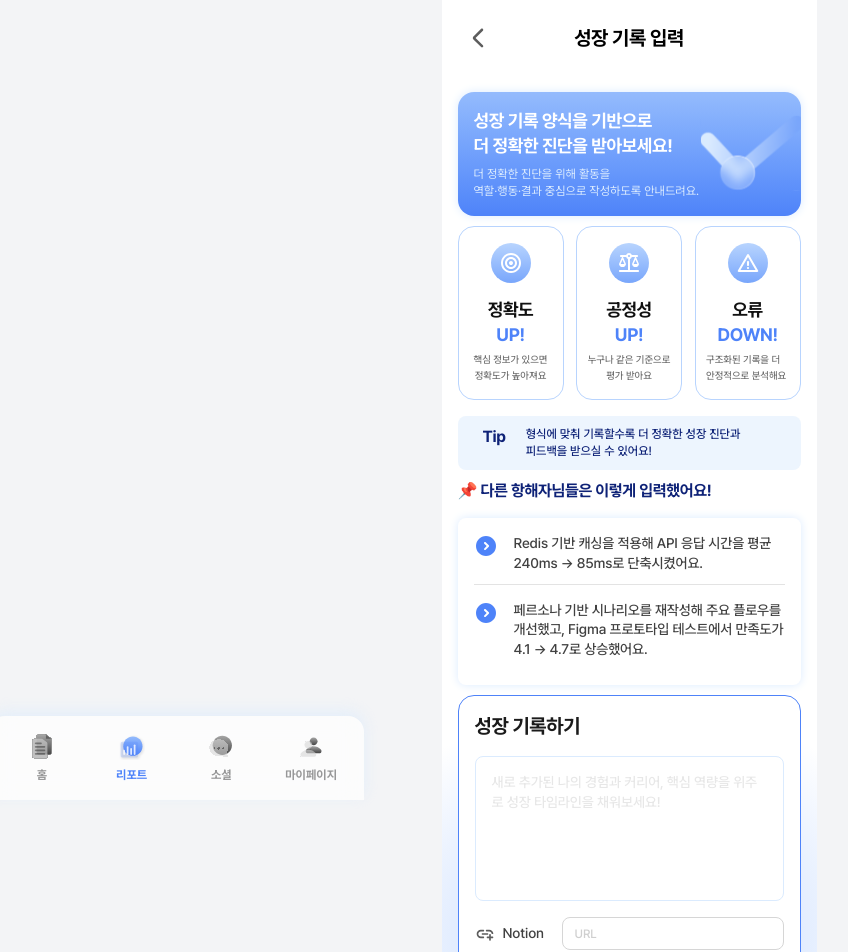
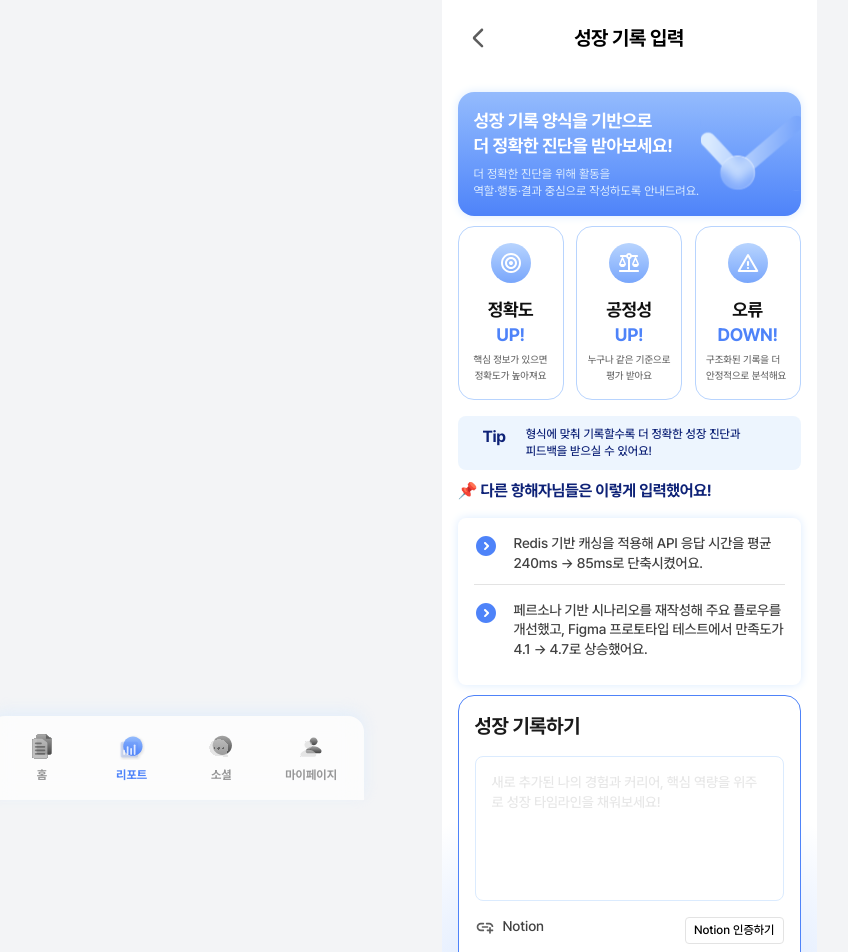
Before and after one commit to UMC9th-NaviK/NaviK-FE, a React (Vite) app: page /report/growth/write in a window 1280 px wide. Shown: the top 952 px of the page, without its empty margins (11-859 px from the left). Built offline with nearby package versions, Linux system fonts and the light colour scheme.

Commit message:
[FEAT] 성장 차트 기록 부분 수정

```diff
--- a/src/components/growth/GrowthRecord.tsx
+++ b/src/components/growth/GrowthRecord.tsx
@@ -1,8 +1,22 @@
 import { useState } from "react";
 
 const GrowthRecord = () => {
+    const [content, setContent] = useState("");
+
     const [notionUrl, setNotionUrl] = useState("");
     const [githubUrl, setGithubUrl] = useState("");
+
+    const [isNotionAuthenticated, setIsNotionAuthenticated] = useState(false);
+
+    const hasContent = content.length > 0;
+    const hasNotion = notionUrl.length > 0;
+    const hasGithub = githubUrl.length > 0;
+
+    const handleNotionAuth = () => {
+        setIsNotionAuthenticated(true);
+
+        //ui 구현을 위해 클릭 시 인증으로 간주
+    };
 
     return (
         <div className='flex flex-col bg-white rounded-[16px] p-[16px] gap-[10px] border border-[1px] border-primary-blue-500'>
@@ -10,13 +24,18 @@ const GrowthRecord = () => {
                 <p className='text-heading-20B text-base-800'> 성장 기록하기 </p>
 
                 <textarea
-                className="h-[145px] rounded-[8px] border-[1px] border-primary-blue-100 p-[16px] gap-[10px] text-body-14M text-[#11111133] resize-none focus:outline-none"
+                value={content}
+                onChange={(e) => setContent(e.target.value)}
+                disabled={hasNotion || hasGithub}
+                className={`h-[145px] rounded-[8px] border-[1px] border-primary-blue-100 p-[16px] gap-[10px] text-body-14M text-[#11111133] resize-none focus:outline-none
+                            ${(hasNotion || hasGithub) ? "border-base-300 bg-[#E3E3E34D]" : "" }`}
                 placeholder="새로 추가된 나의 경험과 커리어, 핵심 역량을 위주로 성장 타임라인을 채워보세요!"
                 />
 
                 <div className="flex flex-col gap-[12px]">
-                    <div className="flex flex-1 items-center gap-[16px]">
-                        <div className="flex w-[73px] gap-[8px]">
+                    <div className="flex flex-col gap-[16px]">
+                        <div className="flex flex-1 justify-between">
+                            <div className="flex flex-1 w-[73px] gap-[8px]">
                                 <img
                                 src="/icons/growth/material-symbols_add-link-rounded.svg"
                                 alt="링크"
@@ -25,17 +44,30 @@ const GrowthRecord = () => {
                                 <p className="text-body-14M text-[#111111CC]"> Notion </p>
                             </div>
 
+                            <button
+                            onClick={handleNotionAuth}
+                            disabled={isNotionAuthenticated || hasContent || hasGithub}
+                            className={`flex items-center px-[8px] py-[4px] rounded-[4px] border border-[1px] border-base-200
+                            ${isNotionAuthenticated ? "bg-primary-blue-100 text-primary-blue-900" : ""}`}>
+                                <p className="text-caption-12M text-center">
+                                    {isNotionAuthenticated ? "Notion 인증 완료" : "Notion 인증하기"}
+                                </p>
+                            </button>
+                        </div>
+
                         <input
                         type="text"
                         value={notionUrl}
                         onChange={(e) => setNotionUrl(e.target.value)}
-                        className={`flex w-[222px] h-[33px] items-center border-[1px] border-base-300 px-[12px] py-[8px] rounded-[8px] text-caption-12M focus:outline-none transition-all
-                            ${notionUrl ? "text-[#4E83F9CC] underline" : "text-base-800 placeholder:text-[#11111133]"}`}
+                        disabled={!isNotionAuthenticated || hasContent || hasGithub}
+                        className={`flex w-full h-[33px] items-center border-[1px] border-base-300 px-[12px] py-[8px] rounded-[8px] text-caption-12M focus:outline-none transition-all
+                            ${notionUrl ? "text-[#4E83F9CC] underline" : "text-base-800 placeholder:text-[#11111133]"}
+                            ${(!isNotionAuthenticated || hasContent || hasGithub) ? "border-base-300 bg-[#E3E3E34D]" : "" }`}
                         placeholder="URL"
                         />
                     </div>
 
-                    <div className="flex flex-1 items-center gap-[16px]">
+                    <div className="flex flex-col gap-[16px]">
                         <div className="flex w-[73px] gap-[8px]">
                             <img
                             src="/icons/growth/material-symbols_add-link-rounded.svg"
@@ -49,8 +81,10 @@ const GrowthRecord = () => {
                         type="text"
                         value={githubUrl}
                         onChange={(e) => setGithubUrl(e.target.value)}
-                        className={`flex w-[222px] h-[33px] items-center border-[1px] border-base-300 px-[12px] py-[8px] rounded-[8px] text-caption-12M focus:outline-none transition-all
-                            ${githubUrl ? "text-[#4E83F9CC] underline" : "text-base-800 placeholder:text-[#11111133]"}`}
+                        disabled={hasContent || hasNotion}
+                        className={`flex w-full h-[33px] items-center border-[1px] border-base-300 px-[12px] py-[8px] rounded-[8px] text-caption-12M focus:outline-none transition-all
+                            ${githubUrl ? "text-[#4E83F9CC] underline" : "text-base-800 placeholder:text-[#11111133]"}
+                            ${(hasContent || hasNotion) ? "border-base-300 bg-[#E3E3E34D]" : "" }`}
                         placeholder="URL"
                         />
                     </div>
```
Lines whose indentation alone changed are shown as unchanged.
